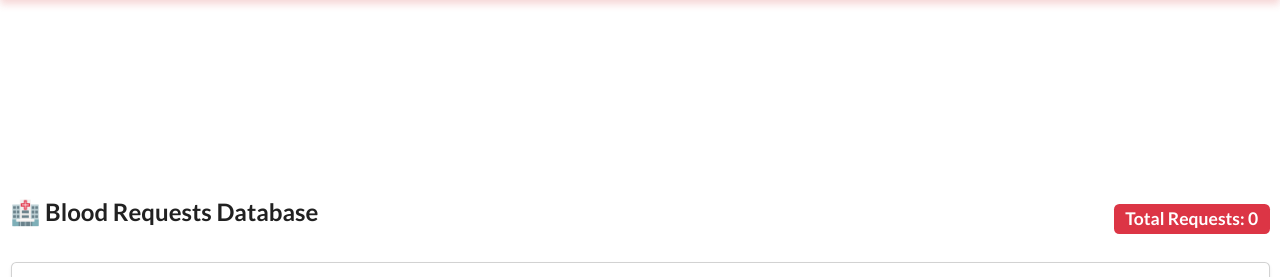
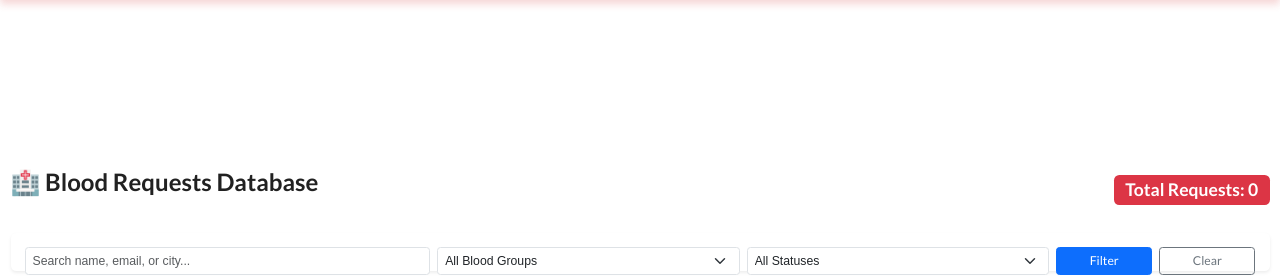
Before and after one commit to Ha-Mundo/Blood-Connect, a Flask app: page /all_requests_db in a window 1280 px wide. Shown: the part 126-403 px from the top of the page. Run offline with Flask 3, Linux system fonts and the light colour scheme; a user stored in the database is signed in; some libraries are stand-ins or nearby versions.

Commit message:
feat: Integrate a compact UI filter bar for blood requests

```diff
--- a/templates/request_db.html
+++ b/templates/request_db.html
@@ -5,7 +5,50 @@
         <h2>🏥 Blood Requests Database</h2>
         <span class="badge bg-danger fs-5">Total Requests: {{ all_requests_counter }}</span>
     </div>
+    <!-- Blood Requests Search Bar -->
+    <div class="card mb-4 border-0 shadow-sm">
+        <div class="card-body p-3">
+            <form method="GET" action="{{ url_for('all_requests_db') }}" class="row g-2 align-items-center">
 
+                <div class="col-md-4">
+                    <input type="text" name="search" class="form-control form-control-sm"
+                        placeholder="Search name, email, or city..." value="{{ request.args.get('search', '') }}">
+                </div>
+
+                <div class="col-md-3">
+                    <select name="blood_group" class="form-select form-select-sm">
+                        <option value="">All Blood Groups</option>
+                        <option value="a+" {{ 'selected' if request.args.get('blood_group') == 'a+' }}>A+</option>
+                        <option value="a-" {{ 'selected' if request.args.get('blood_group') == 'a-' }}>A-</option>
+                        <option value="b+" {{ 'selected' if request.args.get('blood_group') == 'b+' }}>B+</option>
+                        <option value="b-" {{ 'selected' if request.args.get('blood_group') == 'b-' }}>B-</option>
+                        <option value="ab+" {{ 'selected' if request.args.get('blood_group') == 'ab+' }}>AB+</option>
+                        <option value="ab-" {{ 'selected' if request.args.get('blood_group') == 'ab-' }}>AB-</option>
+                        <option value="o+" {{ 'selected' if request.args.get('blood_group') == 'o+' }}>O+</option>
+                        <option value="o-" {{ 'selected' if request.args.get('blood_group') == 'o-' }}>O-</option>
+                    </select>
+                </div>
+
+                <div class="col-md-3">
+                    <select name="status" class="form-select form-select-sm">
+                        <option value="">All Statuses</option>
+                        <option value="Pending" {{ 'selected' if request.args.get('status') == 'Pending' }}>Pending</option>
+                        <option value="Approved" {{ 'selected' if request.args.get('status') == 'Approved' }}>Approved</option>
+                        <option value="Completed" {{ 'selected' if request.args.get('status') == 'Completed' }}>Completed</option>
+                        <option value="Unsuccessful" {{ 'selected' if request.args.get('status') == 'Unsuccessful' }}>Unsuccessful</option>
+                        <option value="Cancelled" {{ 'selected' if request.args.get('status') == 'Cancelled' }}>Cancelled</option>
+                    </select>
+                </div>
+
+                <div class="col-md-2 d-flex gap-2">
+                    <button type="submit" class="btn btn-sm btn-primary w-100">Filter</button>
+                    <a href="{{ url_for('all_requests_db') }}" class="btn btn-sm btn-outline-secondary w-100">Clear</a>
+                </div>
+
+            </form>
+        </div>
+    </div>
+    <!-- Blood Requests Table -->
     <div class="card shadow-sm">
         <div class="card-body">
             <div class="table-responsive">
@@ -49,11 +92,11 @@
                                         <input type="hidden" name="csrf_token" value="{{ csrf_token() }}">
 
                                         <button name="new_status" value="Completed" class="btn btn-outline-primary btn-sm" title="Mark Completed">
-                                            <i class="bi bi-flag-fill"></i> Complete
+                                             Complete
                                         </button>
 
                                         <button name="new_status" value="Approved" class="btn btn-outline-success btn-sm" title="Approve">
-                                            <i class="bi bi-check-circle"></i> Approve
+                                             Approve
                                         </button>
 
 
```
